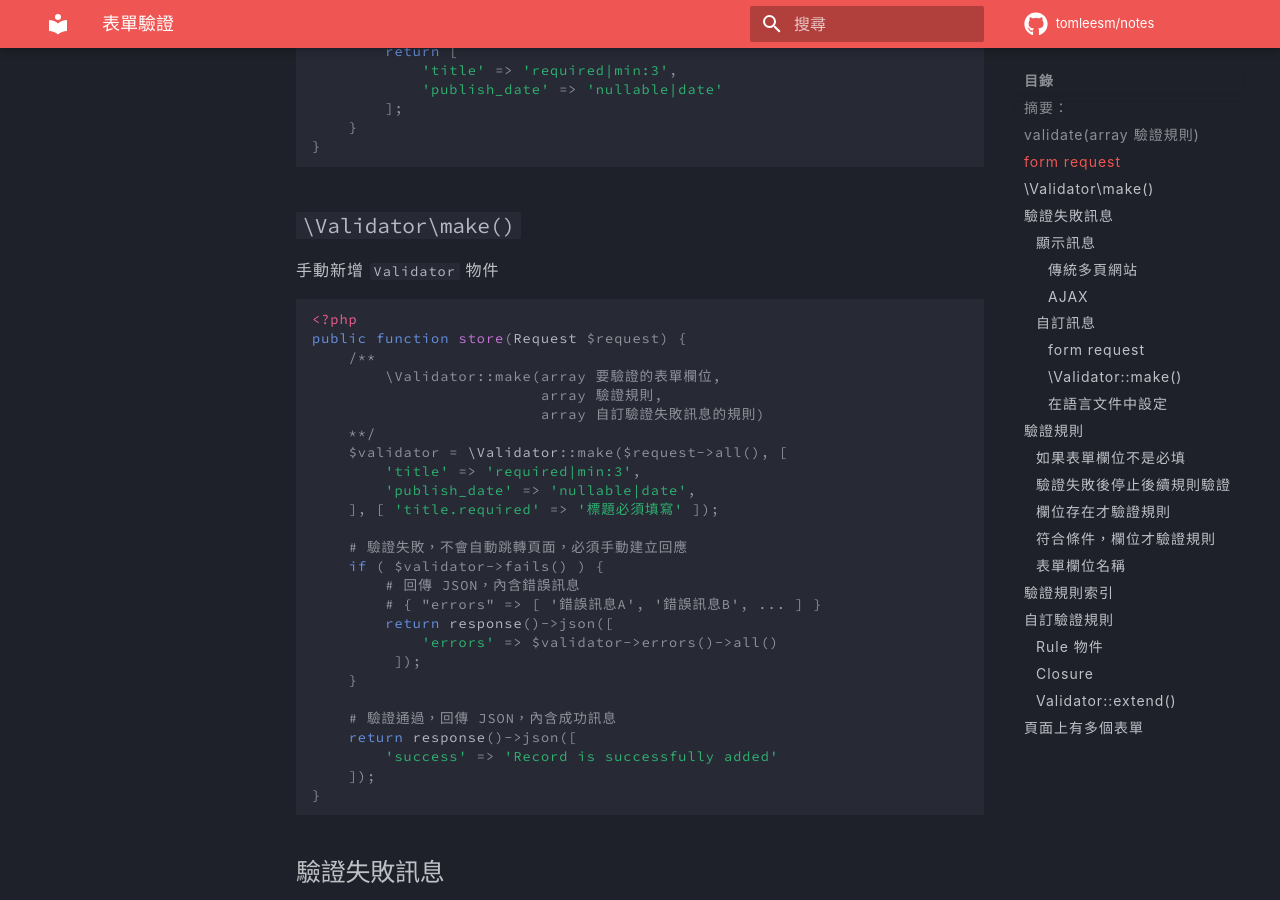
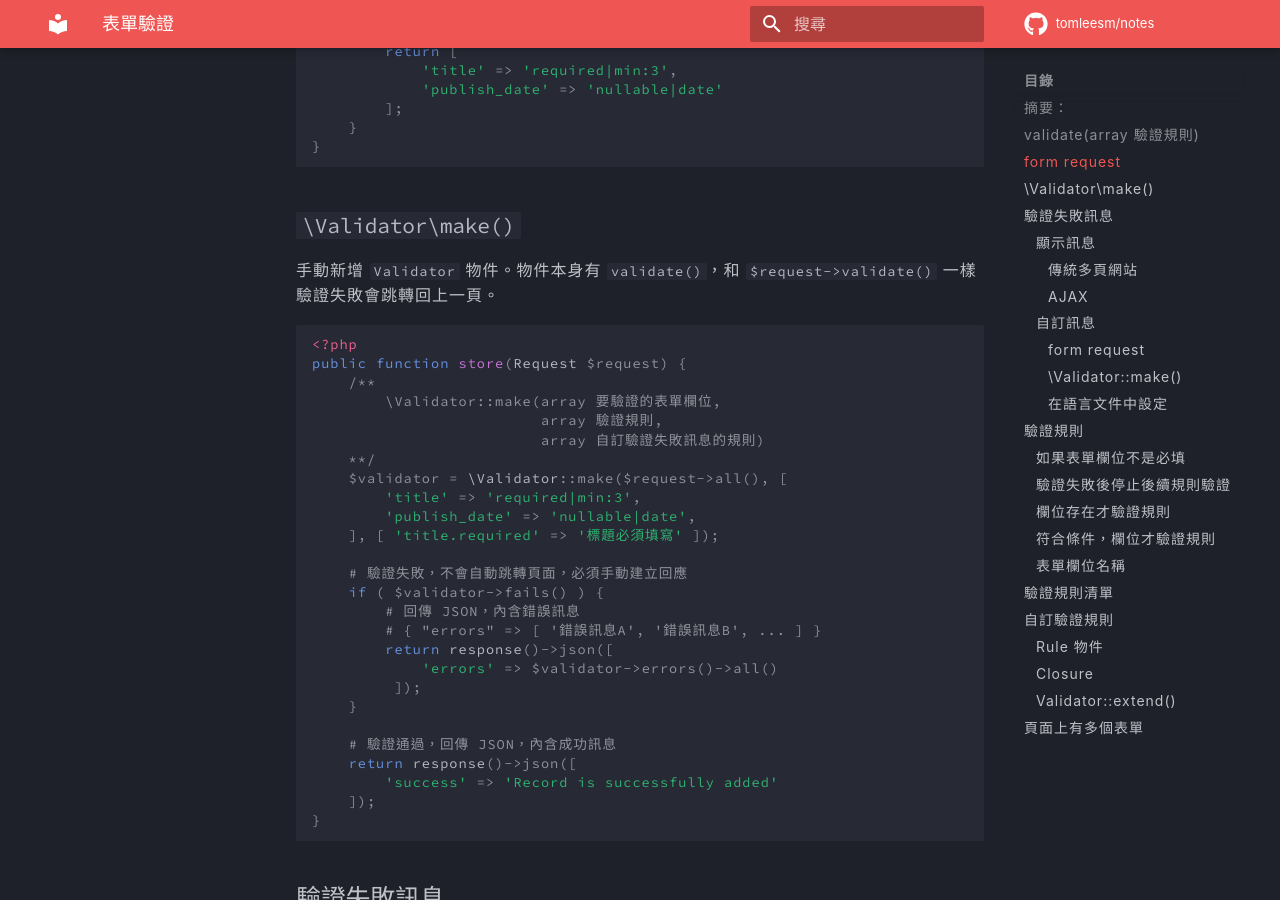
Before and after one commit to tomleesm/notes, an MkDocs documentation site: the page built from docs/laravel/form-validation.md, in a window 1280 px wide and 900 px high, scrolled down 2604 px. Built offline with MkDocs 1.6.1 and Material for MkDocs 9.7.7, drawn with Linux system fonts in a browser that asks for light colours; comment, search, counter and statistics services are not loaded; some of the changed text lies outside the part shown.

Commit message:
Laravel 表單驗證：驗證規則清單移到另一篇文章

````diff
--- a/docs/laravel/form-validation.md
+++ b/docs/laravel/form-validation.md
@@ -128,7 +128,7 @@
 
 ## `\Validator\make()`
 
-手動新增 `Validator` 物件
+手動新增 `Validator` 物件。物件本身有 `validate()`，和 `$request->validate()` 一樣驗證失敗會跳轉回上一頁。
 
 ``` php
 <?php
@@ -417,8 +417,9 @@
 ];
 ```
 
-## 驗證規則索引
+## 驗證規則清單
 
+不想要讓這一篇文章太長，所以移到[驗證規則清單](laravel/form-validation-rules)
 
 ## 自訂驗證規則
 
````
Also changed, not shown: docs/laravel/form-validation-rules.md (added, +1 -0 lines).
